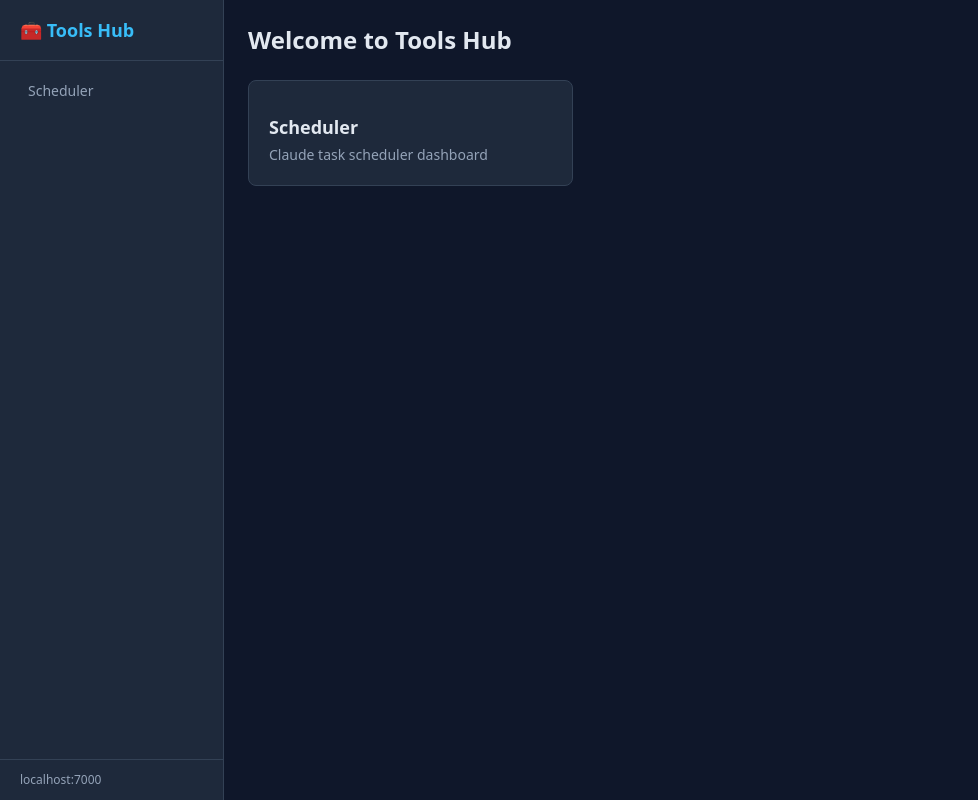
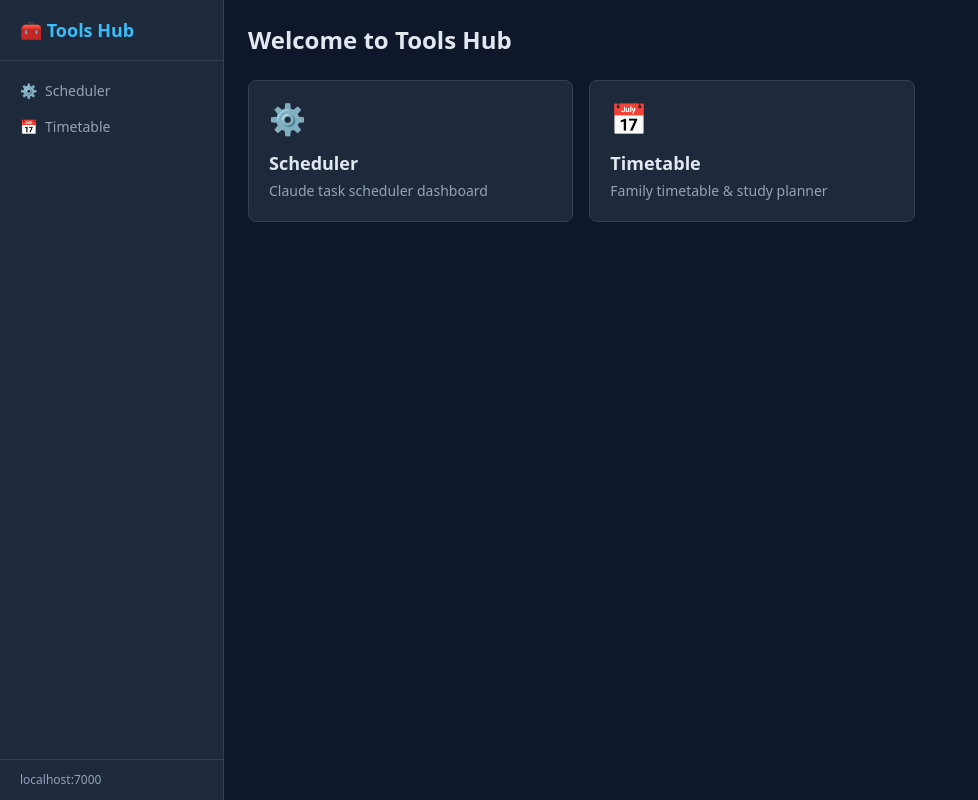
Before and after one commit to duxora/invoice-matcher, a FastAPI app: page / in a window 1280 px wide. Shown: the whole page, without its empty margins (0-978 px from the left). Run offline with FastAPI, Linux system fonts and the light colour scheme; parts of the project's set-up code (start-up, migrations or seed data) failed here and were passed over; some libraries are stand-ins or nearby versions.

Commit message:
feat(timetable): register in Tools Hub with sidebar nav and CSS styles
Co-Authored-By: Claude Opus 4.6 <noreply@anthropic.com>

```diff
--- a/src/claude_scheduler/web/app.py
+++ b/src/claude_scheduler/web/app.py
@@ -1,9 +1,12 @@
 """Claude Scheduler — FastAPI web application."""
+import os
+
 from fastapi import FastAPI, Request
 from fastapi.responses import HTMLResponse
 from fastapi.staticfiles import StaticFiles
 from fastapi.templating import Jinja2Templates
 from pathlib import Path
+from starlette.middleware.sessions import SessionMiddleware
 
 app = FastAPI(
     title="Claude Scheduler",
@@ -14,6 +17,7 @@ app = FastAPI(
 WEB_DIR = Path(__file__).parent
 templates = Jinja2Templates(directory=str(WEB_DIR / "templates"))
 app.mount("/static", StaticFiles(directory=str(WEB_DIR / "static")), name="static")
+app.add_middleware(SessionMiddleware, secret_key=os.environ.get("SESSION_SECRET", "dev-secret-change-me"))
 
 # Registry of installed apps
 APPS = []
@@ -43,5 +47,11 @@ async def server_error(request: Request, exc):
 
 # Register apps
 from claude_scheduler.web.routes import router as scheduler_router
-register_app("Scheduler", "Claude task scheduler dashboard", "/scheduler")
+register_app("Scheduler", "Claude task scheduler dashboard", "/scheduler", icon="⚙️")
 app.include_router(scheduler_router, prefix="/scheduler")
+
+from claude_scheduler.timetable.routes import router as timetable_router
+from claude_scheduler.timetable.auth import auth_router
+app.include_router(auth_router)
+register_app("Timetable", "Family timetable & study planner", "/timetable", icon="📅")
+app.include_router(timetable_router, prefix="/timetable")
--- a/src/claude_scheduler/web/static/css/custom.css
+++ b/src/claude_scheduler/web/static/css/custom.css
@@ -28,3 +28,9 @@
 .btn-danger:hover { background: #b91c1c; }
 .btn-ghost { color: #94a3b8; background: transparent; }
 .btn-ghost:hover { color: #e2e8f0; background: rgba(51,65,85,0.5); }
+
+/* Timetable type badges */
+.badge-tasks { background: rgba(56,189,248,0.15); color: #38bdf8; }
+.badge-study { background: rgba(168,85,247,0.15); color: #a855f7; }
+.badge-reminders { background: rgba(234,179,8,0.15); color: #facc15; }
+.badge-events { background: rgba(34,197,94,0.15); color: #4ade80; }
--- a/src/claude_scheduler/web/templates/base.html
+++ b/src/claude_scheduler/web/templates/base.html
@@ -69,6 +69,25 @@
         {% endfor %}
       </div>
       {% endif %}
+      {% if request.url.path.startswith(app.prefix) and app.prefix == '/timetable' %}
+      <div class="ml-4 border-l border-hub-border">
+        {% set timetable_links = [
+          ("Week View", "/timetable/"),
+          ("Add Entry", "/timetable/add"),
+        ] %}
+        {% for label, href in timetable_links %}
+        <a href="{{ href }}"
+           class="block px-3 py-1.5 text-xs transition-colors
+                  {% if request.url.path == href %}
+                    text-hub-accent
+                  {% else %}
+                    text-hub-muted hover:text-hub-text
+                  {% endif %}">
+          {{ label }}
+        </a>
+        {% endfor %}
+      </div>
+      {% endif %}
       {% endfor %}
     </nav>
     <div class="px-5 py-3 border-t border-hub-border text-xs text-hub-muted">
```
